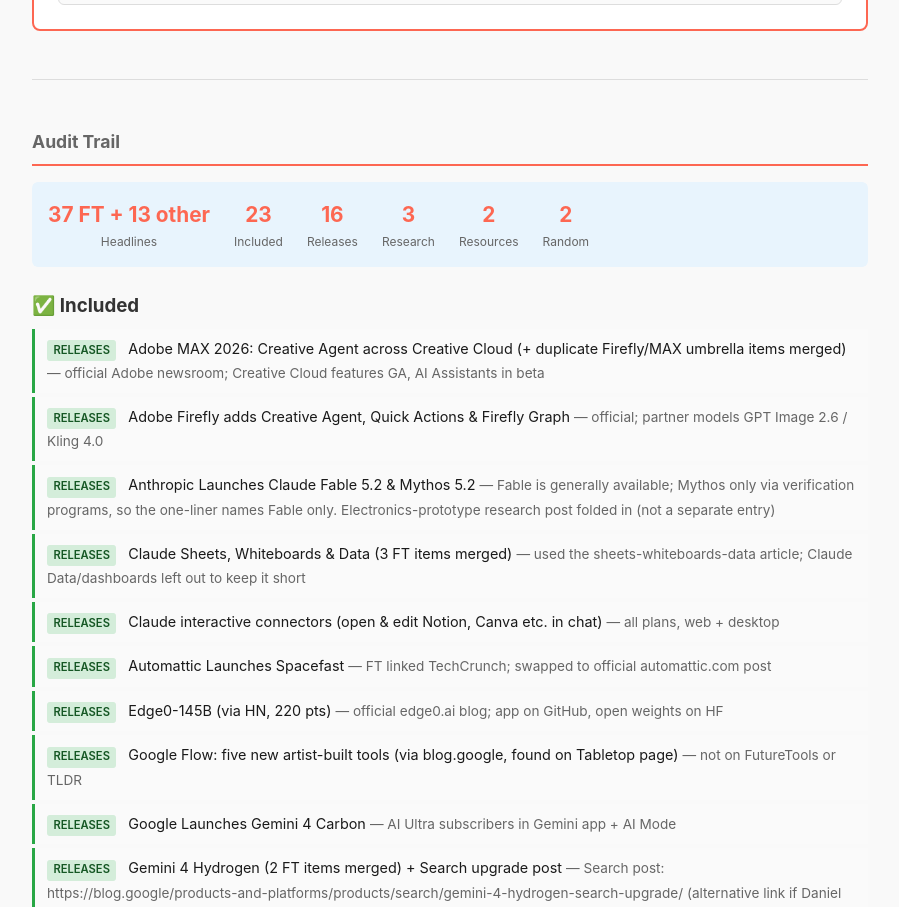
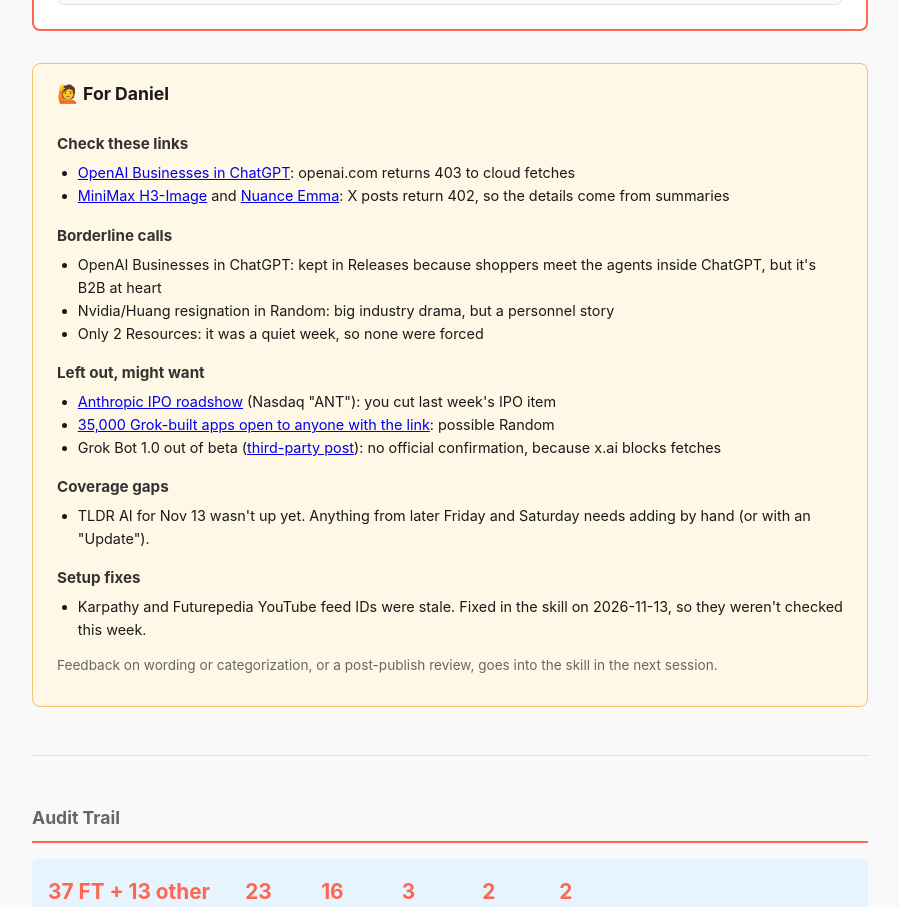
Before and after one commit to WhyTryAI/sunday-rundown, a plain HTML site: page index.html in a window 1280 px wide. Shown: the part 2035-2942 px from the top of the page, without its empty margins (190-1089 px from the left). Drawn offline with Linux system fonts and the light colour scheme.

Commit message:
Rundown draft 2026-11-07 to 2026-11-13: add For Daniel block

```diff
--- a/index.html
+++ b/index.html
@@ -79,6 +79,10 @@
     .item.resources { border-left-color: #6f42c1; }
     .item.random { border-left-color: #fd7e14; }
     .item.excluded { border-left-color: #dc3545; background: #fff5f5; }
+    .for-daniel { background: #fff8e6; border: 1px solid #f0c36d; border-radius: 8px; padding: 1rem 1.5rem; margin-bottom: 2rem; }
+    .for-daniel h2 { border: none; margin-top: 0; font-size: 1.1rem; }
+    .for-daniel h3 { font-size: 0.95rem; margin: 1rem 0 0.3rem 0; }
+    .for-daniel ul { margin: 0.3rem 0; padding-left: 1.3rem; font-size: 0.9rem; }
     .tag {
       display: inline-block;
       font-size: 0.7rem;
@@ -168,6 +172,26 @@
         <li><strong>United Airlines</strong> banned third-party AI agents from booking flights on behalf of travelers, citing security risks. <a href="https://www.cbsnews.com/news/united-airlines-bans-ai-agents-booking-flights/">LINK</a></li>
       </ol>
     </div>
+  </div>
+
+  <div class="for-daniel" id="for-daniel">
+    <h2>🙋 For Daniel</h2>
+    <h3>Check these links</h3>
+    <ul><li><a href="https://openai.com/index/introducing-businesses-chatgpt/">OpenAI Businesses in ChatGPT</a>: openai.com returns 403 to cloud fetches</li>
+    <li><a href="https://x.com/MiniMax_AI/status/2120179737695826420">MiniMax H3-Image</a> and <a href="https://x.com/nuance_ai/status/2119961538928996839">Nuance Emma</a>: X posts return 402, so the details come from summaries</li></ul>
+    <h3>Borderline calls</h3>
+    <ul><li>OpenAI Businesses in ChatGPT: kept in Releases because shoppers meet the agents inside ChatGPT, but it's B2B at heart</li>
+    <li>Nvidia/Huang resignation in Random: big industry drama, but a personnel story</li>
+    <li>Only 2 Resources: it was a quiet week, so none were forced</li></ul>
+    <h3>Left out, might want</h3>
+    <ul><li><a href="https://www.anthropic.com/news/roadshow-launch">Anthropic IPO roadshow</a> (Nasdaq "ANT"): you cut last week's IPO item</li>
+    <li><a href="https://blog.claroc.io/ghostshares-grok-build-apps">35,000 Grok-built apps open to anyone with the link</a>: possible Random</li>
+    <li>Grok Bot 1.0 out of beta (<a href="https://flaviocopes.com/grok-bot-1-0/">third-party post</a>): no official confirmation, because x.ai blocks fetches</li></ul>
+    <h3>Coverage gaps</h3>
+    <ul><li>TLDR AI for Nov 13 wasn't up yet. Anything from later Friday and Saturday needs adding by hand (or with an "Update").</li></ul>
+    <h3>Setup fixes</h3>
+    <ul><li>Karpathy and Futurepedia YouTube feed IDs were stale. Fixed in the skill on 2026-11-13, so they weren't checked this week.</li></ul>
+    <p class="reason">Feedback on wording or categorization, or a post-publish review, goes into the skill in the next session.</p>
   </div>
 
   <!-- AUDIT TRAIL (below, for reference) -->
```
